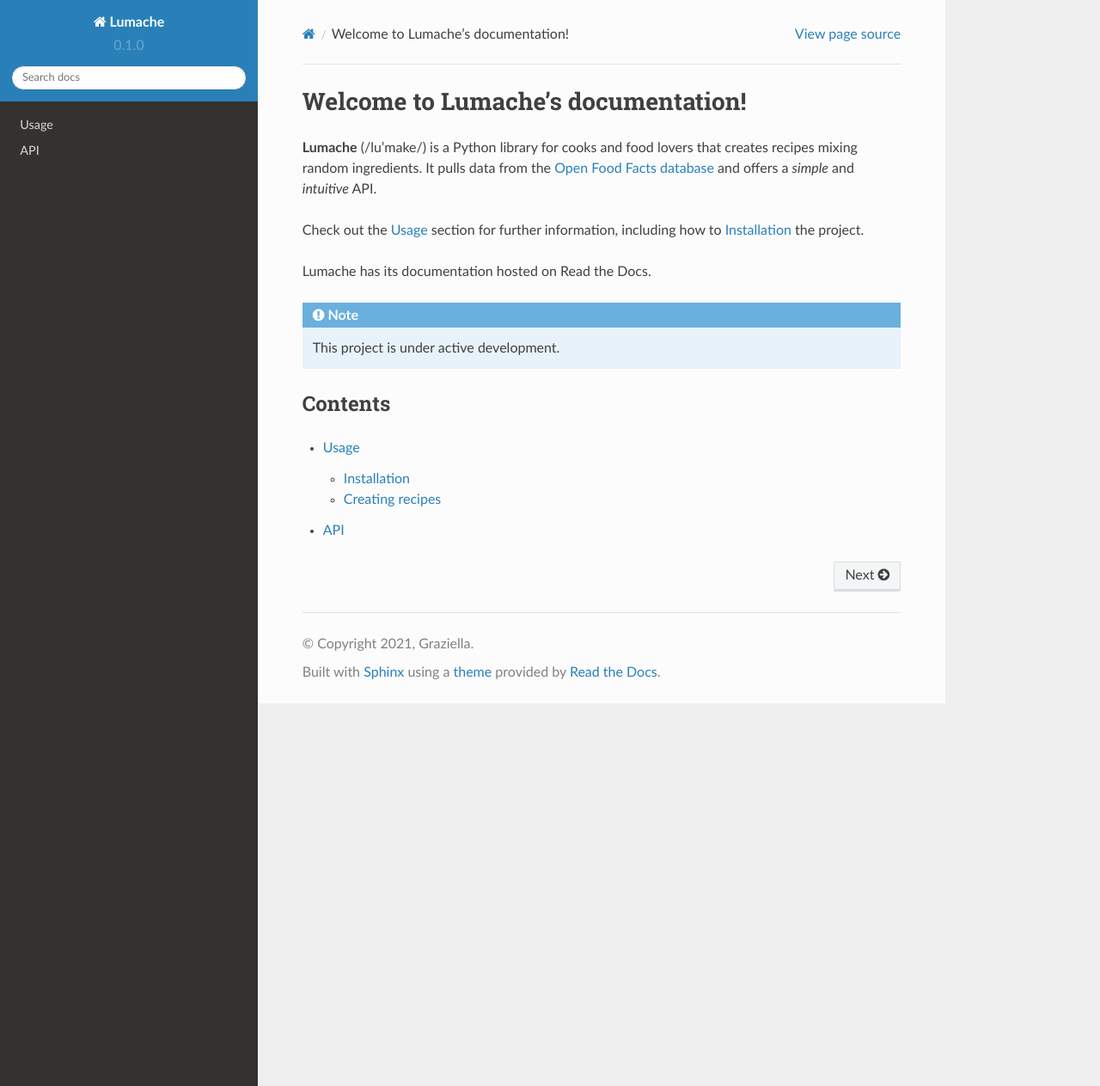
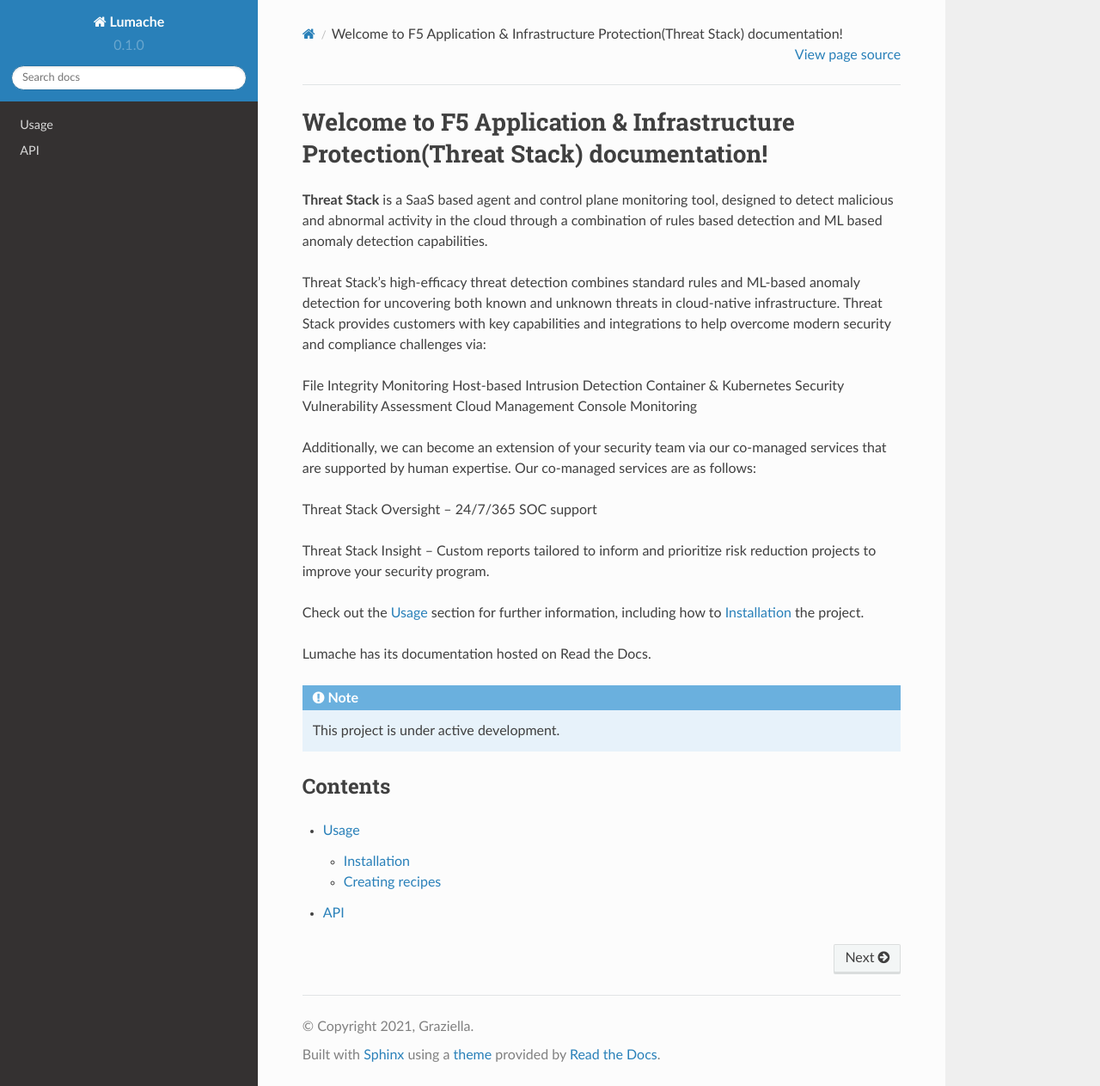
Before and after one commit to skrizzy16/rtdtest94, a Sphinx documentation site: the page built from docs/source/index.rst, in a window 1280 px wide and 1263 px high. Shown: the whole window at 86% size. Built offline with Sphinx 7.4.7 and the Read the Docs theme 2.0.0, drawn with Linux system fonts in a browser that asks for light colours.

Commit message:
Update index.rst
Making it Threat Stack friendly

```diff
--- a/docs/source/index.rst
+++ b/docs/source/index.rst
@@ -1,10 +1,21 @@
-Welcome to Lumache's documentation!
+Welcome to F5 Application & Infrastructure Protection(Threat Stack) documentation!
 ===================================
 
-**Lumache** (/lu'make/) is a Python library for cooks and food lovers
-that creates recipes mixing random ingredients.
-It pulls data from the `Open Food Facts database <https://world.openfoodfacts.org/>`_
-and offers a *simple* and *intuitive* API.
+**Threat Stack** is a SaaS based agent and control plane monitoring tool, designed to detect malicious and abnormal activity in the cloud through a combination of rules based detection and ML based anomaly detection capabilities.
+
+Threat Stack’s high-efficacy threat detection combines standard rules and ML-based anomaly detection for uncovering both known and unknown threats in cloud-native infrastructure. Threat Stack provides customers with key capabilities and integrations to help overcome modern security and compliance challenges via:
+
+File Integrity Monitoring
+Host-based Intrusion Detection
+Container & Kubernetes Security
+Vulnerability Assessment
+Cloud Management Console Monitoring
+
+Additionally, we can become an extension of your security team via our co-managed services that are supported by human expertise. Our co-managed services are as follows:
+
+Threat Stack Oversight – 24/7/365 SOC support
+
+Threat Stack Insight – Custom reports tailored to inform and prioritize risk reduction projects to improve your security program.
 
 Check out the :doc:`usage` section for further information, including
 how to :ref:`installation` the project.
```
